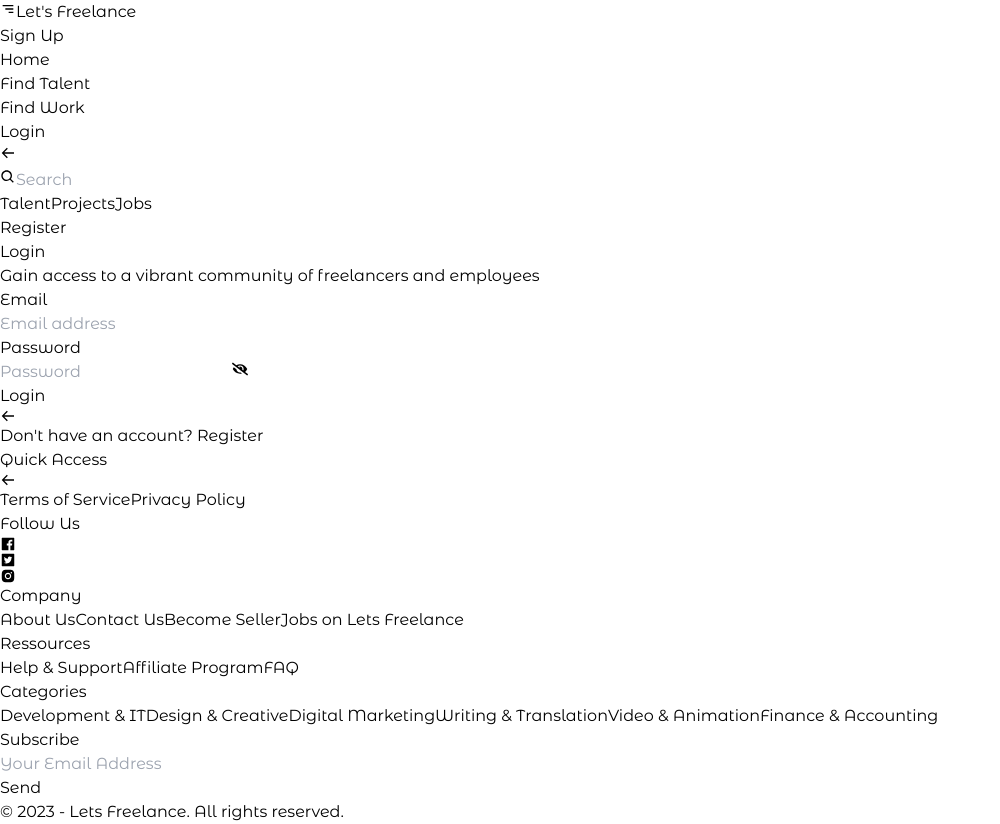
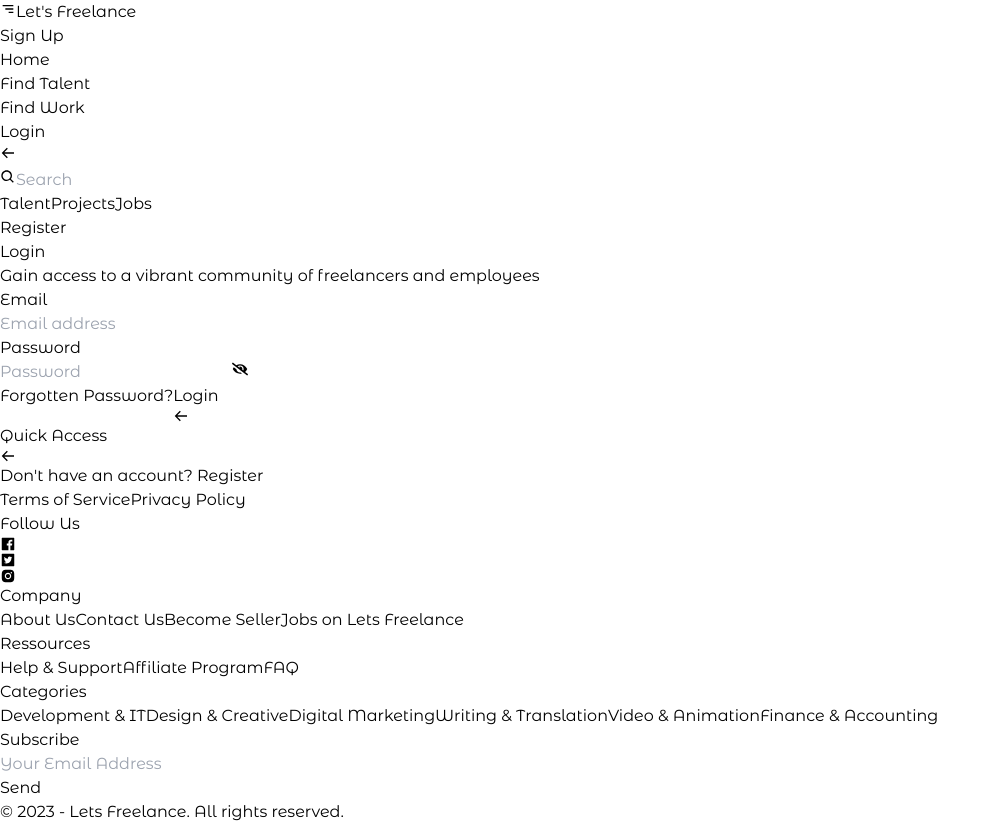
Before and after one commit to RedouaneAjgagal/Lets-Freelance, a React (Vite) app in the folder client/: page /auth/login in a window 1280 px wide. Shown: the whole page, without its empty margins (0-1000 px from the left). Built offline with nearby package versions, Linux system fonts and the light colour scheme.

Commit message:
improve login/register UI

```diff
--- a/client/src/features/auth/components/LoginForm.tsx
+++ b/client/src/features/auth/components/LoginForm.tsx
@@ -14,11 +14,13 @@ const LoginForm = () => {
         <form className="flex flex-col gap-5 bg-white py-7 px-3 rounded shadow-sm" noValidate>
             <InputContainer name="email" label="Email" placeholder="Email address" type="email" requiredSign={false} />
             <InputContainer name="password" label="Password" placeholder="Password" type="password" requiredSign={false} />
-            <PrimaryButton type="submit" fullWith={true} justifyConent="center" x="md" y="lg">
-                Login
-                <BiArrowBack className="rotate-[135deg]" />
-            </PrimaryButton>
-            <p className="text-slate-600">Don't have an account? <Link to="/auth/register" className="text-purple-600 font-medium">Register</Link></p>
+            <div className='flex flex-col gap-2'>
+                <Link to={"/auth/forget-password"} className='self-start text-sm font-medium text-purple-600'>Forgotten Password?</Link>
+                <PrimaryButton type="submit" fullWith={true} justifyConent="center" x="md" y="lg">
+                    Login
+                    <BiArrowBack className="rotate-[135deg]" />
+                </PrimaryButton>
+            </div>
             <button onClick={quickAccessToggle} type='button' className="self-start text-slate-700 font-medium flex items-center gap-2">
                 Quick Access
                 <BiArrowBack className={`duration-200 ${isQuickAccessOpen ? "rotate-90" : "-rotate-90"}`} />
--- a/client/src/features/auth/components/RegisterForm.tsx
+++ b/client/src/features/auth/components/RegisterForm.tsx
@@ -3,7 +3,6 @@ import RoleButton from "./RoleButton";
 import { BiArrowBack } from "react-icons/bi";
 import { PrimaryButton } from "../../../layouts/brand";
 import InputContainer from "./InputContainer";
-import { Link } from "react-router-dom";
 const RegisterForm = () => {
     const [userAs, setUserAs] = useState<"Freelancer" | "Employee">("Freelancer");
 
@@ -24,7 +23,6 @@ const RegisterForm = () => {
                 Register Now
                 <BiArrowBack className="rotate-[135deg]" />
             </PrimaryButton>
-            <p className="text-slate-600">Already have an account? <Link to="/auth/login" className="text-purple-600 font-medium">Log In</Link></p>
         </form>
     )
 }
--- a/client/src/pages/Login.tsx
+++ b/client/src/pages/Login.tsx
@@ -1,3 +1,4 @@
+import { Link } from "react-router-dom"
 import { LoginForm } from "../features/auth"
 
 const Login = () => {
@@ -7,7 +8,10 @@ const Login = () => {
                 <h1 className="text-3xl font-semibold">Login</h1>
                 <p className="text-slate-600 leading-[1.6]">Gain access to a vibrant community of freelancers and employees</p>
             </article>
-            <LoginForm />
+            <div className="flex flex-col gap-4">
+                <LoginForm />
+                <p className="text-slate-600 text-center">Don't have an account? <Link to="/auth/register" className="text-purple-600 font-medium">Register</Link></p>
+            </div>
         </main>
     )
 }
--- a/client/src/pages/Register.tsx
+++ b/client/src/pages/Register.tsx
@@ -1,3 +1,4 @@
+import { Link } from "react-router-dom"
 import { RegisterForm } from "../features/auth"
 
 const Register = () => {
@@ -7,7 +8,10 @@ const Register = () => {
                 <h1 className="text-3xl font-semibold">Register</h1>
                 <p className="text-slate-600 leading-[1.6]">Join us now, hundreds of Freelancers & Employees right now on Lets Freelance</p>
             </article>
-            <RegisterForm />
+            <div className="flex flex-col gap-4">
+                <RegisterForm />
+                <p className="text-slate-600 text-center">Already have an account? <Link to="/auth/login" className="text-purple-600 font-medium">Log In</Link></p>
+            </div>
         </main>
     )
 }
```
